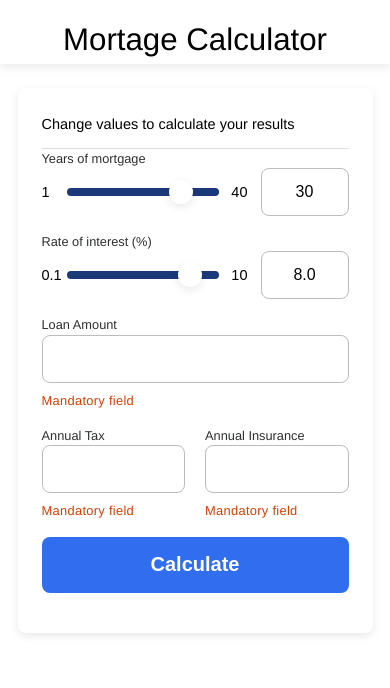
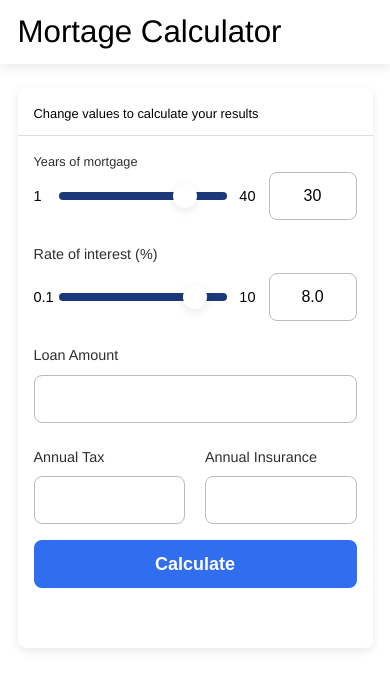
Before and after one commit to yujulio/mortgage-calculator, a website built with webpack: page dist/index.html in a window 390 px wide. Built offline with nearby package versions, Linux system fonts and the light colour scheme.

Commit message:
Add CSS responsive properties

```diff
--- a/src/styles.scss
+++ b/src/styles.scss
@@ -55,6 +55,13 @@ body {
     align-items: center;
     font-size: 31.25px;
   }
+
+  .container {
+    @media screen and (max-width: $breakpoint-md) {
+      padding: 0 17.5px;
+      justify-content: flex-start;
+    }
+  }
 }
 
 .calculator {
@@ -67,8 +74,10 @@ body {
   }
 
   p:first-child {
-    border-bottom: 1px solid #dddddd;
     padding: 0 0 12px;
+    @media screen and (max-width: $breakpoint-md) {
+      padding: 0 16px 12px;
+    }
   }
 
   .calculator-inputs {
@@ -81,11 +90,18 @@ body {
 
     @media screen and (max-width: $breakpoint-md) {
       width: 100%;
+      min-height: 560px;
+      padding: 16px 0;
     }
 
     p {
       font-size: 14.5px;
       line-height: 24px;
+
+      @media screen and (max-width: $breakpoint-md) {
+        font-size: 12.9px;
+        line-height: 150%;
+      }
     }
 
     .error-message {
@@ -96,12 +112,33 @@ body {
       letter-spacing: 0.023em;
       color: #D83E00;
       padding-top: 8px;
-      display: block;
+      display: none;
+
+      &.show {
+        display: block;
+      }
     }
 
     .input-container {
       display: flex;
       margin-bottom: 16px;
+
+      &:first-of-type {
+        @media screen and (max-width: $breakpoint-md) {
+          margin-top: 16px;
+        }
+      }
+
+      &:nth-child(-n+3) label {
+        @media screen and (max-width: $breakpoint-md) {
+          font-size: 12.8px;
+          margin: 0;
+        }
+      }
+
+      @media screen and (max-width: $breakpoint-md) {
+        padding: 0 16px;
+      }
 
       .input-values {
         display: flex;
@@ -214,8 +251,8 @@ body {
       color: #2E2F2F;
 
       @media screen and (max-width: $breakpoint-md) {
-        font-size: 12.8px;
-        margin: 0;
+        font-size: 14.4px;
+        margin: 8px 0;
       }
     }
 
@@ -228,6 +265,11 @@ body {
       width: 100%;
       font-size: 20px;
       font-weight: 600;
+
+      @media screen and (max-width: $breakpoint-md) {
+        height: 48px;
+        font-size: 18px;
+      }
 
       &:hover {
         cursor: pointer;
@@ -247,6 +289,7 @@ body {
         background: #FBFCFF;
         border: 1px solid #316EEF;
         outline-color: #316EEF;
+        box-shadow: 0px 3px 10px rgba(0, 0, 0, 0.09);
       }
 
       &.error {
@@ -267,7 +310,7 @@ body {
     @media screen and (max-width: $breakpoint-md) {
       transform: translate3d(0, -400px, 0);
       width: 90%;
-      padding: 0 32px 32px;
+      padding: 0 14px 32px;
 
       .col {
         display: flex;
@@ -355,3 +398,9 @@ body {
     }
   }
 }
+
+.separator {
+  width: 100%;
+  border-top: 1px solid #DDDDDD;
+  display: block;
+}
```
